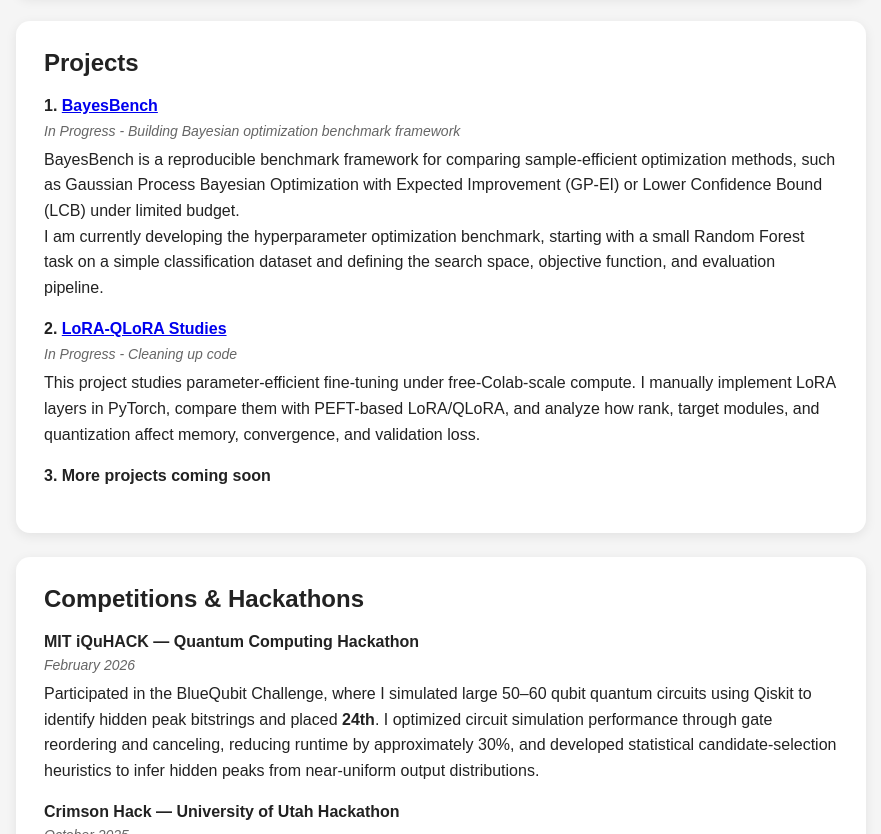
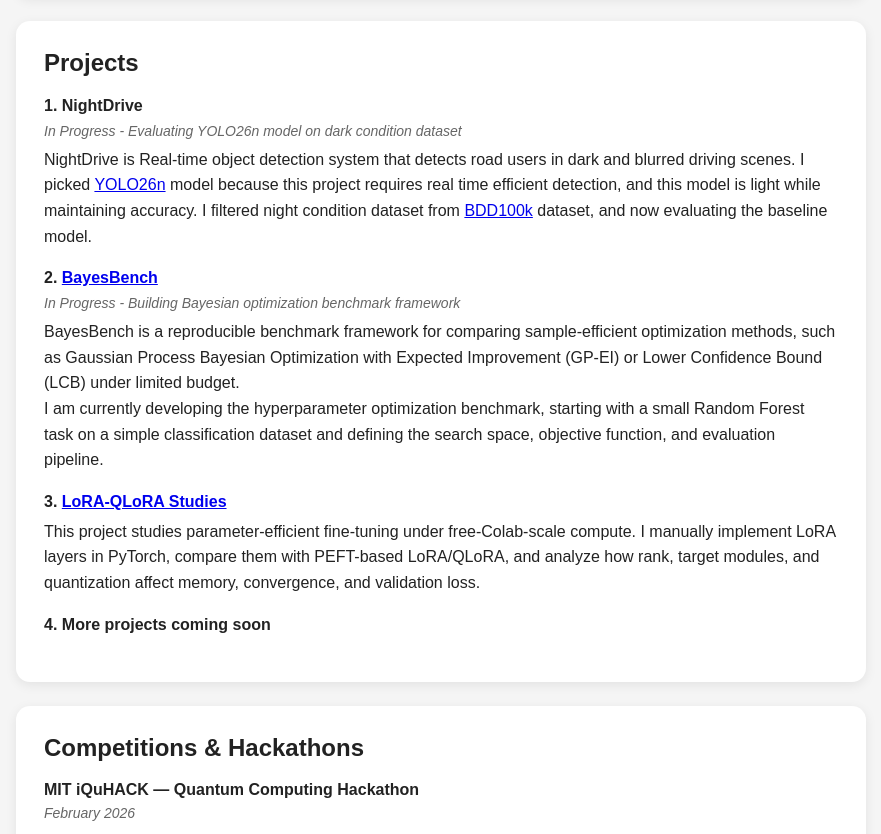
Before and after one commit to shosakaue0808/shosakaue0808.github.io, a plain HTML site: page index.html in a window 1280 px wide. Shown: the part 554-1388 px from the top of the page, without its empty margins (199-1080 px from the left). Drawn offline with Linux system fonts and the light colour scheme.

Commit message:
Update project titles and descriptions in index.html

```diff
--- a/index.html
+++ b/index.html
@@ -47,15 +47,24 @@
       margin-top: 0;
     }
 
-    /* ----- css for projects sections ----- */
+        /* ----- css for projects sections ----- */
+    .projects {
+      counter-reset: project-number;
+    }
+
     .project {
       margin-bottom: 20px;
+      counter-increment: project-number;
     }
 
     .project-title {
       font-weight: bold;
       font-size: 16px;
       margin-bottom: 8px;
+    }
+
+    .project-title::before {
+      content: counter(project-number) ". ";
     }
 
     .project-status {
@@ -134,8 +143,18 @@
 
     <section>
       <h2>Projects</h2>
+      <div class="projects">
         <div class="project">
-          <div class="project-title"> 1. <a href="https://github.com/shosakaue0808/BayesBench">BayesBench</a></div>
+          <div class="project-title"> NightDrive</div>
+          <div class="project-status">In Progress - Evaluating YOLO26n model on dark condition dataset</div>
+          <div class="project-description">
+            NightDrive is Real-time object detection system that detects road users in dark and blurred driving scenes.
+            I picked <a href="https://docs.ultralytics.com/models/yolo26"> YOLO26n</a> model because this project requires real time efficient detection, and this model is light while maintaining accuracy.
+            I filtered night condition dataset from <a href="https://bair.berkeley.edu/blog/2018/05/30/bdd/">BDD100k</a> dataset, and now evaluating the baseline model.
+          </div>
+        </div>
+        <div class="project">
+          <div class="project-title"> <a href="https://github.com/shosakaue0808/BayesBench">BayesBench</a></div>
           <div class="project-status">In Progress - Building Bayesian optimization benchmark framework</div>
           <div class="project-description">
           BayesBench is a reproducible benchmark framework for comparing sample-efficient optimization methods, such as Gaussian Process
@@ -145,16 +164,16 @@
           </div>
         </div>
         <div class="project">
-          <div class="project-title">2. <a href="https://github.com/shosakaue0808/LoRA-QLoRA-studies">LoRA-QLoRA Studies</a></div>
-          <div class="project-status">In Progress - Cleaning up code</div>
+          <div class="project-title"><a href="https://github.com/shosakaue0808/LoRA-QLoRA-studies">LoRA-QLoRA Studies</a></div>
           <div class="project-description">
             This project studies parameter-efficient fine-tuning under free-Colab-scale compute. I manually implement LoRA layers in PyTorch, compare them with PEFT-based LoRA/QLoRA, and analyze how rank, target modules, and quantization affect memory, convergence, and validation loss.
           </div>
         </div>
 
         <div class="project">
-          <div class="project-title">3. More projects coming soon</div>
+          <div class="project-title"> More projects coming soon</div>
         </div>
+      </div>
     </section>
 
     <section>
```
